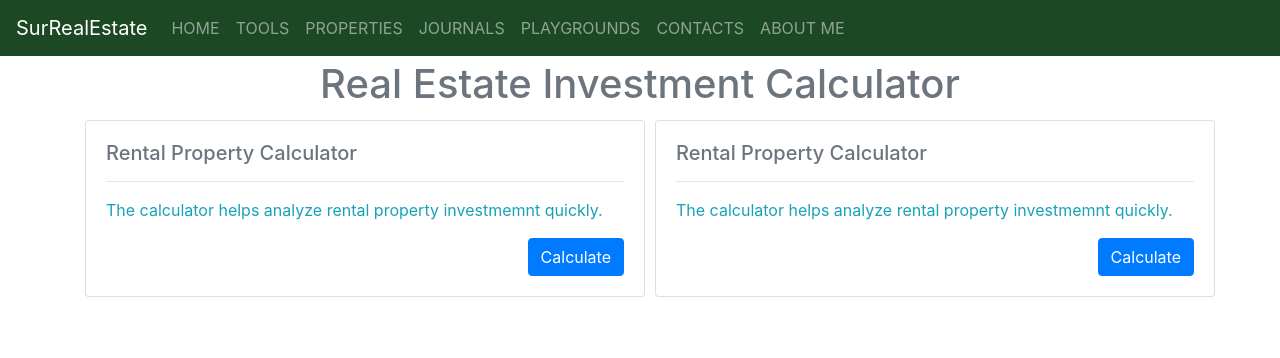
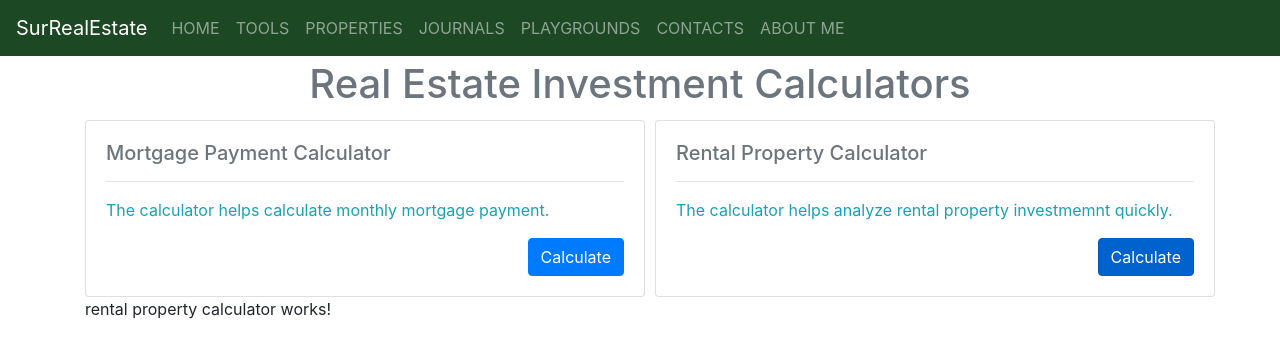
Before and after one commit to WangBian/surRealEstate, an Angular app: page /tools/rental-property-calc in a window 1280 px wide. Shown: the top 358 px of the page. Built offline with nearby package versions, Linux system fonts and the light colour scheme.

Commit message:
add app routing module

```diff
--- /dev/null
+++ b/src/app/app-routing.module.ts
@@ -0,0 +1,29 @@
+import { PageNotFoundComponent } from './page-not-found/page-not-found.component';
+import { RentalPropertyCalcComponent } from './tools/rental-property-calc/rental-property-calc.component';
+import { MortgageCalcComponent } from './tools/mortgage-calc/mortgage-calc.component';
+import { NgModule } from '@angular/core';
+import { CommonModule } from '@angular/common';
+import { Routes, RouterModule } from '@angular/router';
+
+const appRoutes: Routes = [
+  { path: 'tools/mortgage-payment-calc', component: MortgageCalcComponent },
+  { path: 'tools/rental-property-calc', component: RentalPropertyCalcComponent },
+  {
+    path: '',
+    redirectTo: '/home',
+    pathMatch: 'full'
+  },
+  { path: '**', component: PageNotFoundComponent }
+];
+
+@NgModule({
+  imports: [
+    CommonModule,
+    RouterModule.forRoot(
+      appRoutes,
+      { enableTracing: true } // <-- debugging purposes only
+    )
+  ],
+  exports: [RouterModule]
+})
+export class AppRoutingModule { }
--- /dev/null
+++ b/src/app/page-not-found/page-not-found.component.html
@@ -0,0 +1 @@
+<h2>Page not found</h2>
--- /dev/null
+++ b/src/app/page-not-found/page-not-found.component.ts
@@ -0,0 +1,15 @@
+import { Component, OnInit } from '@angular/core';
+
+@Component({
+  selector: 'app-page-not-found',
+  templateUrl: './page-not-found.component.html',
+  styleUrls: ['./page-not-found.component.css']
+})
+export class PageNotFoundComponent implements OnInit {
+
+  constructor() { }
+
+  ngOnInit() {
+  }
+
+}
--- /dev/null
+++ b/src/app/tools/mortgage-calc/mortgage-calc.component.html
@@ -0,0 +1 @@
+<p>mortgage-calc works!</p>
--- /dev/null
+++ b/src/app/tools/mortgage-calc/mortgage-calc.component.ts
@@ -0,0 +1,15 @@
+import { Component, OnInit } from '@angular/core';
+
+@Component({
+  selector: 'app-mortgage-calc',
+  templateUrl: './mortgage-calc.component.html',
+  styleUrls: ['./mortgage-calc.component.css']
+})
+export class MortgageCalcComponent implements OnInit {
+
+  constructor() { }
+
+  ngOnInit() {
+  }
+
+}
--- a/src/app/tools/rental-property-calc/rental-property-calc.component.html
+++ b/src/app/tools/rental-property-calc/rental-property-calc.component.html
@@ -1,8 +1 @@
-<div class="card" style="width: 35rem;">
-    <div class="card-body">
-        <h5 class="card-title text-secondary">Rental Property Calculator</h5>
-        <hr>
-        <p class="card-text text-info">The calculator helps analyze rental property investmemnt quickly.</p>
-        <a href="#tools/rentalPropertyCalculator" class="btn btn-primary float-right" (click)="onSelect('rentalPropertyCalc')">Calculate</a>
-    </div>
-</div>
+<p>rental property calculator works!</p>
--- a/src/app/tools/tools.component.html
+++ b/src/app/tools/tools.component.html
@@ -1,13 +1,29 @@
 <header class="text-center text-secondary p-1">
-    <h1>Real Estate Investment Calculator</h1>
+    <h1>Real Estate Investment Calculators</h1>
 </header>
 
 <div class="row">
     <div class="col-lg-6">
-        <app-rental-property-calc></app-rental-property-calc>
+        <div class="card" style="width: 35rem;">
+            <div class="card-body">
+                <h5 class="card-title text-secondary">Mortgage Payment Calculator</h5>
+                <hr>
+                <p class="card-text text-info">The calculator helps calculate monthly mortgage payment.</p>
+                <a routerLink="/tools/mortgage-payment-calc" routerLinkActive="active" class="btn btn-primary float-right">Calculate</a>
+            </div>
+        </div>
     </div>
 
     <div class="col-lg-6">
-        <app-rental-property-calc></app-rental-property-calc>
+        <div class="card" style="width: 35rem;">
+            <div class="card-body">
+                <h5 class="card-title text-secondary">Rental Property Calculator</h5>
+                <hr>
+                <p class="card-text text-info">The calculator helps analyze rental property investmemnt quickly.</p>
+                <a routerLink="/tools/rental-property-calc" routerLinkActive="active" class="btn btn-primary float-right">Calculate</a>
+            </div>
+        </div>
     </div>
 </div>
+
+<router-outlet></router-outlet>
--- a/src/app/tools/tools.component.ts
+++ b/src/app/tools/tools.component.ts
@@ -1,3 +1,4 @@
+import { RentalPropertyCalcComponent } from './rental-property-calc/rental-property-calc.component';
 import { Component, OnInit } from '@angular/core';
 
 @Component({
```
Also changed, not shown: src/app/app.module.ts (+8 -2 lines), src/app/page-not-found/page-not-found.component.css (added), src/app/tools/mortgage-calc/mortgage-calc.component.css (added).
